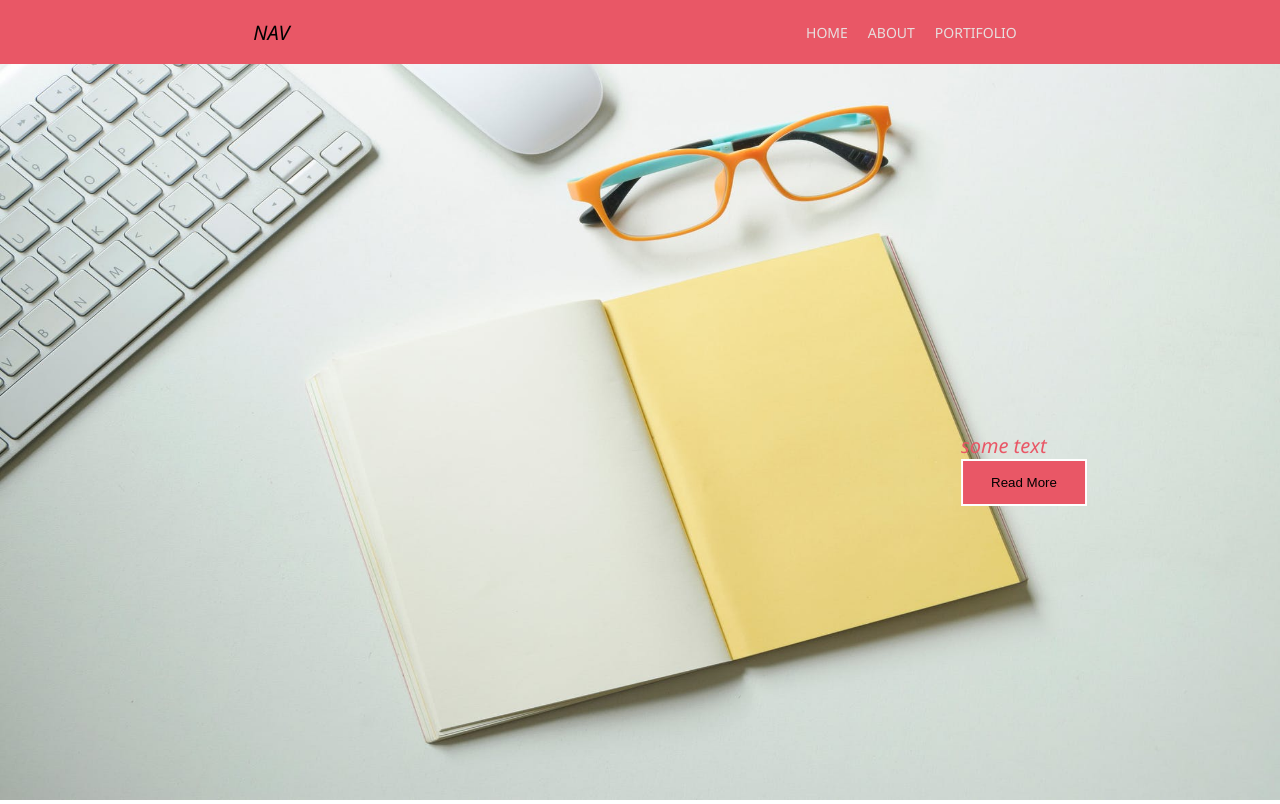
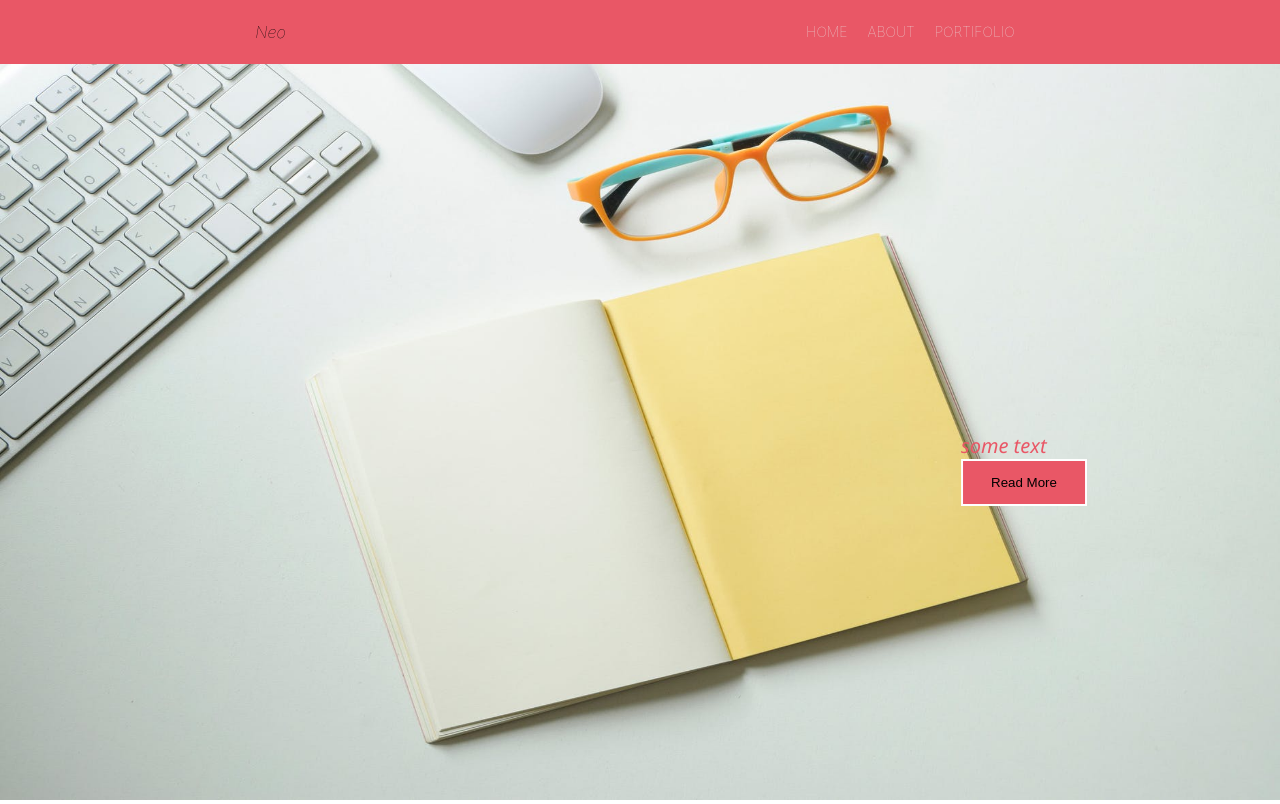
Before and after one commit to moseskereya/full-screen-carousel, a plain HTML site: page index.html in a window 1280 px wide. Drawn offline with Linux system fonts and the light colour scheme.

Commit message:
changing header title

```diff
--- a/index.html
+++ b/index.html
@@ -10,7 +10,7 @@
 <body>
     <nav>
         <div class="title">
-            <h4>NAV</h4>
+            <h4>Neo</h4>
         </div>
         <div class="nav-content">
             <ul>
--- a/styles.css
+++ b/styles.css
@@ -21,7 +21,7 @@ nav{
 .nav-content li a{
     margin: 0 10px;
     color: #e7dfdf;
-    font-family: 'Segoe UI', Tahoma, Geneva, Verdana, sans-serif;
+    font-family: -apple-system, BlinkMacSystemFont, 'Segoe UI', Roboto, Oxygen, Ubuntu, Cantarell, 'Open Sans', 'Helvetica Neue', sans-serif;
     text-transform: uppercase;
     text-decoration: none;
     font-size: 14px;
@@ -29,10 +29,10 @@ nav{
 }
 
 .title h4{
-font-family: 'Segoe UI', Tahoma, Geneva, Verdana, sans-serif;
 font-weight: 100;
 font-style: italic;
-font-size: 20px;
+font-size: 16px;
+font-family: -apple-system, BlinkMacSystemFont, 'Segoe UI', Roboto, Oxygen, Ubuntu, Cantarell, 'Open Sans', 'Helvetica Neue', sans-serif;
 }
 
 .content{
```
